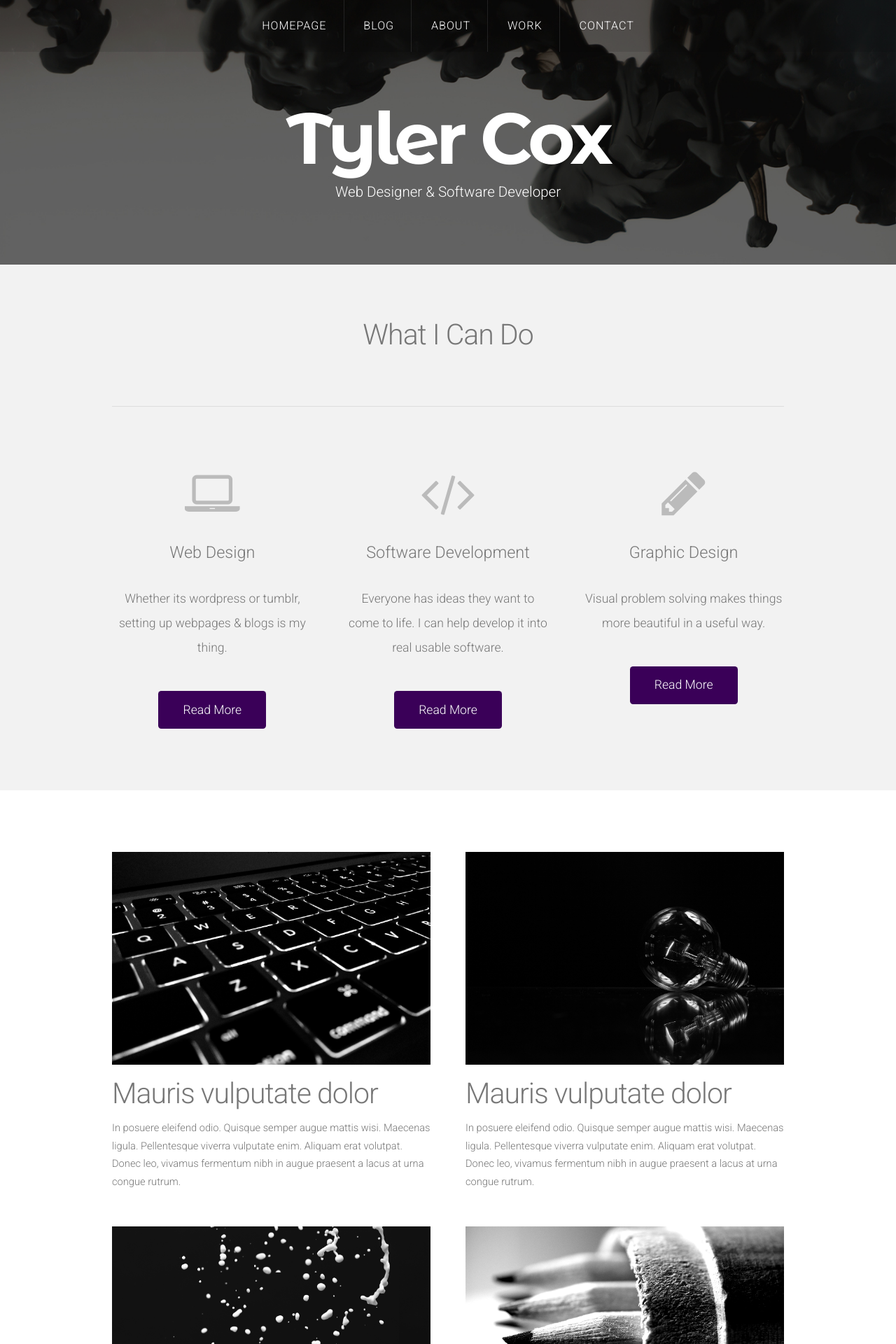
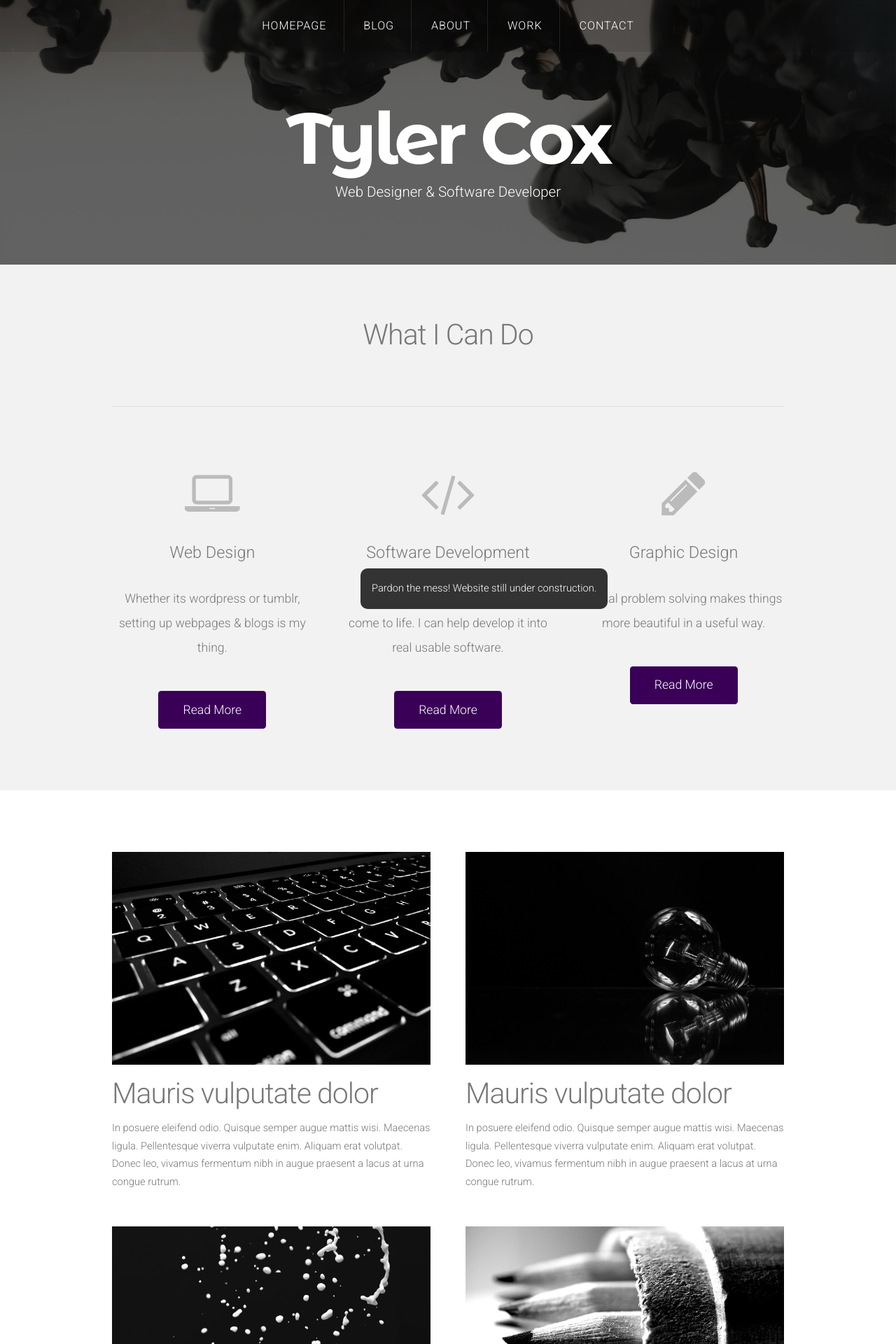
Before and after one commit to SirTyz/SirTyz.github.io, a Jekyll site: the page built from index.html, in a window 1280 px wide. Shown: the top 1920 px of the page at 70% size. Built offline with Jekyll 4.4.1, drawn with Linux system fonts in a browser that asks for light colours; nearby versions of some CDN libraries; the list of posts is cut into pages by our own code.

Commit message:
added different snackbar text

```diff
--- a/_layouts/default.html
+++ b/_layouts/default.html
@@ -72,7 +72,7 @@
 </div>
 
 <!-- Snackbar -->
-<div id="snackbar">Bear with me as I continue to develop the site.</div>
+<div id="snackbar">Pardon the mess! Website still under construction.</div>
 
 </body>
 </html>
--- a/assets/js/snackBar.js
+++ b/assets/js/snackBar.js
@@ -6,5 +6,5 @@ function displaySnackbar() {
     x.className = "show";
 
     // After 3 seconds, remove the show class from DIV
-    setTimeout(function(){ x.className = x.className.replace("show", ""); }, 3000);
+    setTimeout(function(){ x.className = x.className.replace("show", ""); }, 6000);
 }
```
